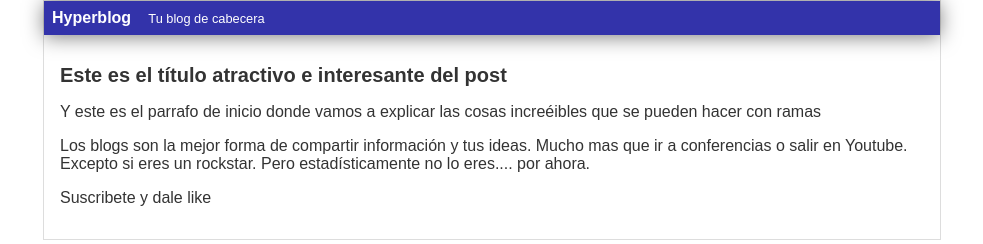
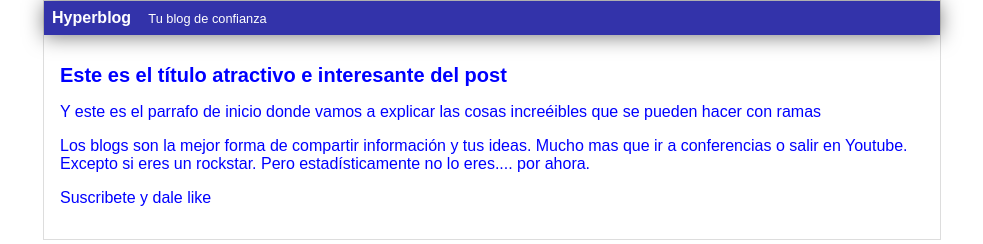
Before and after one commit to juanestebangonzalez/juanestebangonzalez, a plain HTML site: page blogpost.html in a window 1280 px wide. Shown: the whole page, without its empty margins (148-1131 px from the left). Drawn offline with Linux system fonts and the light colour scheme.

Commit message:
modificaciones master en html y css

```diff
--- a/blogpost.html
+++ b/blogpost.html
@@ -9,7 +9,7 @@
     <div id="container">
         <div id="cabecera">
             Hyperblog
-            <span id="tagline">Tu blog de cabecera</span>
+            <span id="tagline">Tu blog de confianza</span>
         </div>
         <div id="post">
             <h1>Este es el título atractivo e interesante del post</h1>
--- a/css/estilos.css
+++ b/css/estilos.css
@@ -1,5 +1,5 @@
 body {
-    color: #333;
+    color: blue;
     text-align: center;
     font-family: "arial";
     font-size: 16px;
```
